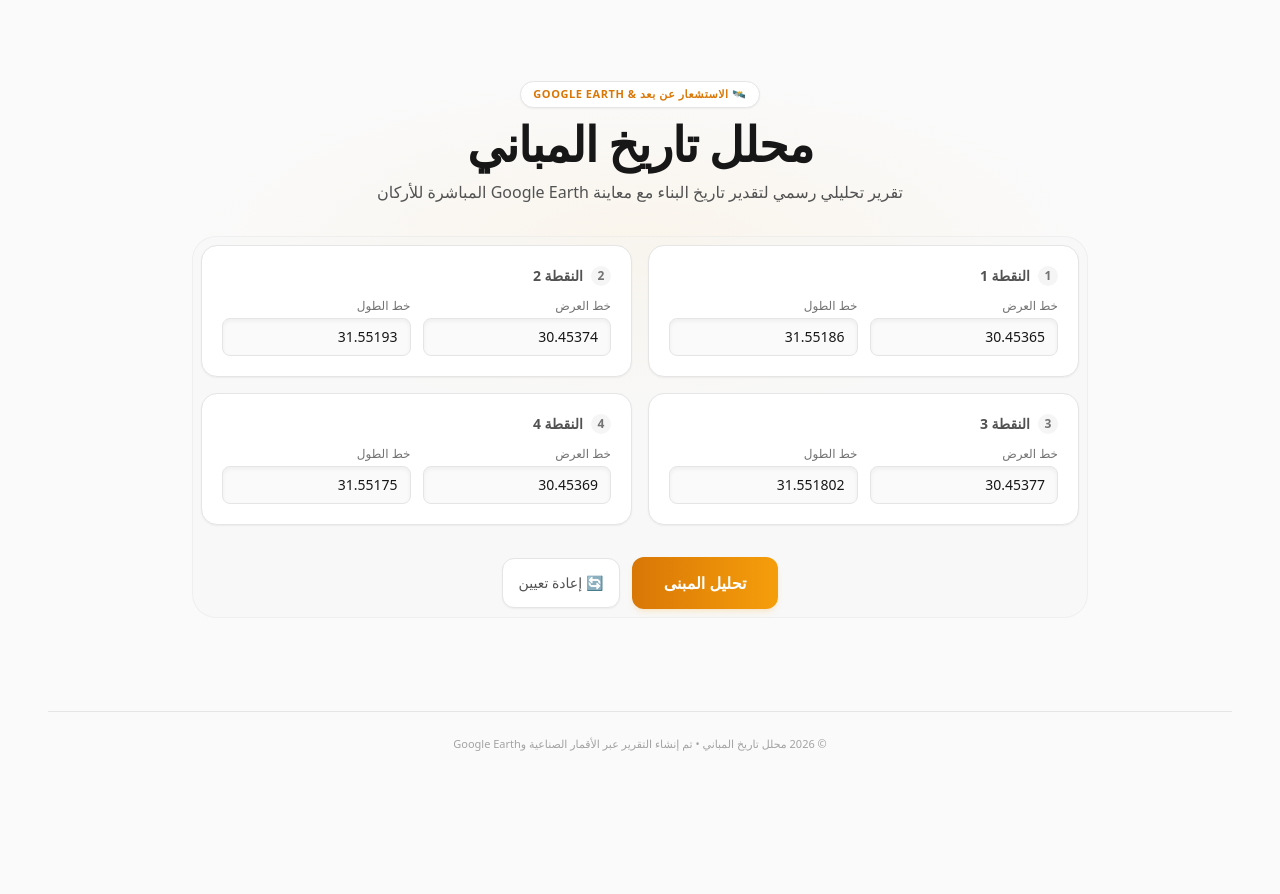
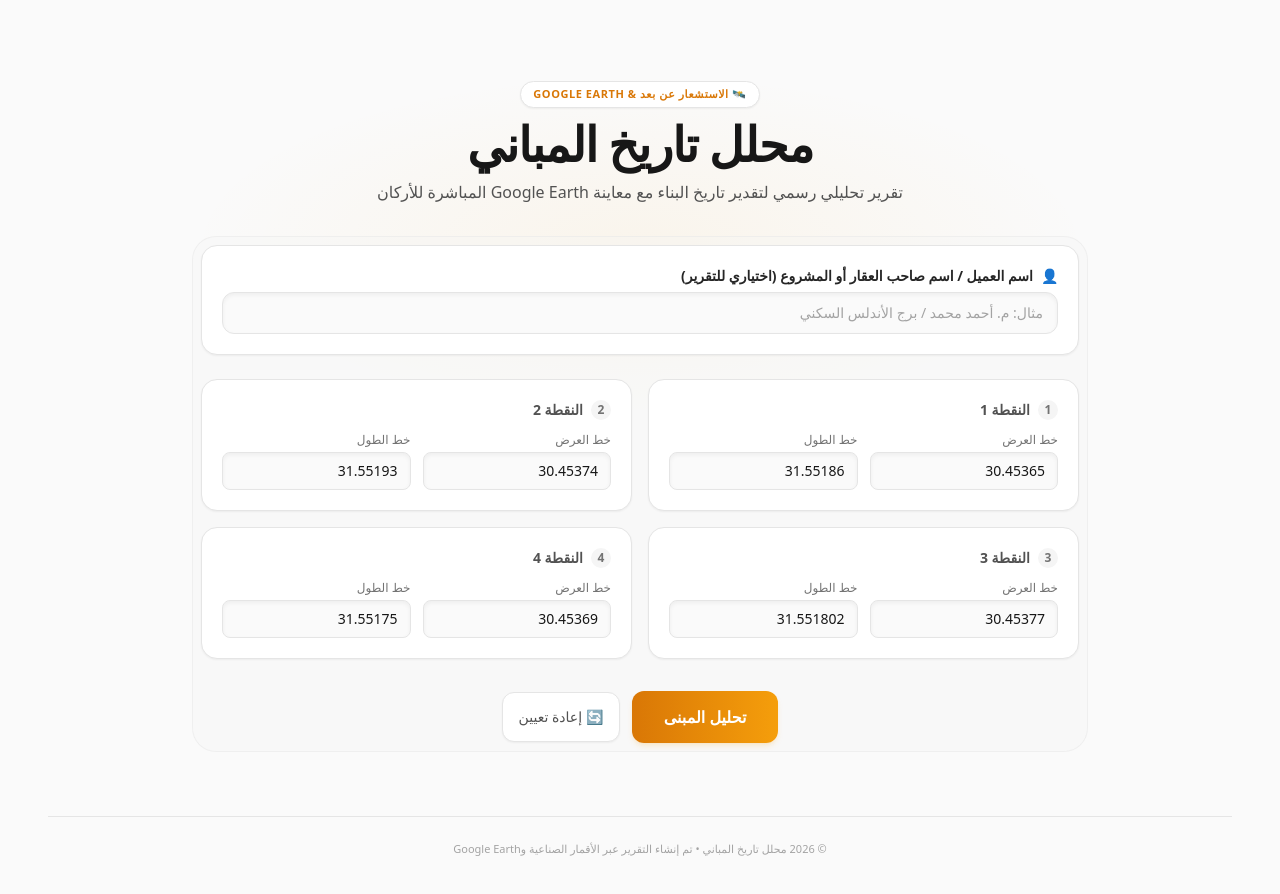
Before and after one commit to MohanedMo/google-earth-data, a Next.js app: page / in a window 1280 px wide. Shown: the top 894 px of the page. Before the commit the page ends 800 px from the top, so only its background shows below. Built offline with nearby package versions, Linux system fonts and the light colour scheme.

Commit message:
feat: add analysis result display and coordinate input components to home page

```diff
--- a/app/page.tsx
+++ b/app/page.tsx
@@ -14,12 +14,17 @@ export default function Home() {
   const [analyzedCoordinates, setAnalyzedCoordinates] = useState<
     [number, number][] | null
   >(null);
+  const [ownerName, setOwnerName] = useState<string>("");
 
-  const handleAnalyze = async (coordinates: [number, number][]) => {
+  const handleAnalyze = async (
+    coordinates: [number, number][],
+    name?: string
+  ) => {
     setIsLoading(true);
     setError(null);
     setResult(null);
     setAnalyzedCoordinates(coordinates);
+    setOwnerName(name || "");
 
     try {
       const response = await analyzeBuilding(coordinates);
@@ -123,6 +128,7 @@ export default function Home() {
                 estimatedLastChangeYear={result.estimated_last_change_year}
                 message={result.message}
                 coordinates={analyzedCoordinates}
+                ownerName={ownerName}
               />
             </section>
 
--- a/components/AnalysisResult.tsx
+++ b/components/AnalysisResult.tsx
@@ -8,6 +8,7 @@ interface AnalysisResultProps {
   estimatedLastChangeYear: number | null;
   message?: string;
   coordinates?: [number, number][] | null;
+  ownerName?: string;
 }
 
 export default function AnalysisResult({
@@ -16,6 +17,7 @@ export default function AnalysisResult({
   estimatedLastChangeYear,
   message,
   coordinates,
+  ownerName,
 }: AnalysisResultProps) {
   if (!success) return null;
 
@@ -32,7 +34,7 @@ export default function AnalysisResult({
       <div className="flex flex-col md:flex-row md:items-center justify-between gap-4 border-b border-neutral-200/60 pb-6 print:pb-1.5 print:border-b-2 print:border-black">
         <div>
           <h2 className="text-xl font-bold text-neutral-900 print:text-base print:font-black print:text-black">
-            تحليل المبنى
+            تقرير تحليل تاريخ المبنى
           </h2>
           <p className="text-xs text-neutral-500 mt-1 print:text-[10px] print:font-bold print:text-neutral-800">
             تقرير تقديري رسمي قائم على صور الأقمار الصناعية وGoogle Earth
@@ -71,6 +73,20 @@ export default function AnalysisResult({
           </button>
         </div>
       </div>
+
+      {ownerName && (
+        <div className="p-3 md:p-3.5 rounded-2xl bg-amber-50/60 border border-amber-200/80 flex items-center justify-between print:bg-white print:border print:border-black print:p-2 print:rounded-lg">
+          <div className="flex items-center gap-2">
+            <span className="text-sm print:text-xs">👤</span>
+            <span className="text-xs print:text-[10px] font-bold text-neutral-600 print:text-black">
+              صاحب الطلب / المبني:
+            </span>
+          </div>
+          <span className="text-sm print:text-xs font-black text-amber-900 print:text-black font-mono">
+            {ownerName}
+          </span>
+        </div>
+      )}
 
       {coordinates && coordinates.length > 0 && (
         <div className="p-4 md:p-5 rounded-2xl bg-neutral-50/70 border border-neutral-200/80 print:bg-white print:border print:border-black print:p-2 print:rounded-lg">
--- a/components/CoordinateForm.tsx
+++ b/components/CoordinateForm.tsx
@@ -7,7 +7,7 @@ interface Point {
 }
 
 interface CoordinateFormProps {
-  onAnalyze: (coordinates: [number, number][]) => void;
+  onAnalyze: (coordinates: [number, number][], ownerName?: string) => void;
   isLoading: boolean;
 }
 
@@ -19,8 +19,20 @@ const DEFAULT_POINTS: Point[] = [
 ];
 
 const STORAGE_KEY = 'building_coordinates_points';
+const NAME_STORAGE_KEY = 'building_owner_name';
 
 export default function CoordinateForm({ onAnalyze, isLoading }: CoordinateFormProps) {
+  const [ownerName, setOwnerName] = useState<string>(() => {
+    if (typeof window !== 'undefined') {
+      try {
+        return sessionStorage.getItem(NAME_STORAGE_KEY) || '';
+      } catch (e) {
+        console.error('Failed to load owner name from sessionStorage', e);
+      }
+    }
+    return '';
+  });
+
   const [points, setPoints] = useState<Point[]>(() => {
     if (typeof window !== 'undefined') {
       try {
@@ -39,6 +51,17 @@ export default function CoordinateForm({ onAnalyze, isLoading }: CoordinateFormP
   });
 
   const [validationError, setValidationError] = useState<string>('');
+
+  const handleNameChange = (val: string) => {
+    setOwnerName(val);
+    if (typeof window !== 'undefined') {
+      try {
+        sessionStorage.setItem(NAME_STORAGE_KEY, val);
+      } catch (e) {
+        console.error('Failed to save owner name to sessionStorage', e);
+      }
+    }
+  };
 
   const savePoints = (newPoints: Point[]) => {
     setPoints(newPoints);
@@ -63,6 +86,7 @@ export default function CoordinateForm({ onAnalyze, isLoading }: CoordinateFormP
 
   const handleReset = () => {
     savePoints(DEFAULT_POINTS);
+    handleNameChange('');
     setValidationError('');
   };
 
@@ -112,11 +136,31 @@ export default function CoordinateForm({ onAnalyze, isLoading }: CoordinateFormP
       return;
     }
 
-    onAnalyze(formattedCoords);
+    onAnalyze(formattedCoords, ownerName.trim());
   };
 
   return (
     <form onSubmit={handleSubmit} className="space-y-6 w-full max-w-4xl mx-auto">
+      {/* Name / Property Input Field */}
+      <div className="p-5 rounded-2xl bg-white border border-neutral-200 shadow-sm transition-all duration-300 hover:border-neutral-300">
+        <label
+          htmlFor="owner-name"
+          className="block text-sm font-semibold text-neutral-800 mb-1.5 flex items-center gap-2"
+        >
+          <span>👤</span>
+          <span>اسم العميل / اسم صاحب العقار أو المشروع (اختياري للتقرير)</span>
+        </label>
+        <input
+          id="owner-name"
+          type="text"
+          value={ownerName}
+          onChange={(e) => handleNameChange(e.target.value)}
+          disabled={isLoading}
+          placeholder="مثال: م. أحمد محمد / برج الأندلس السكني"
+          className="w-full px-3.5 py-2.5 text-sm rounded-xl bg-neutral-50 border border-neutral-200 text-neutral-900 placeholder-neutral-400 focus:outline-none focus:ring-2 focus:ring-amber-500/20 focus:border-amber-500 disabled:opacity-50 transition-all duration-200 shadow-inner"
+        />
+      </div>
+
       <div className="grid grid-cols-1 md:grid-cols-2 gap-4">
         {points.map((point, index) => (
           <div
```
